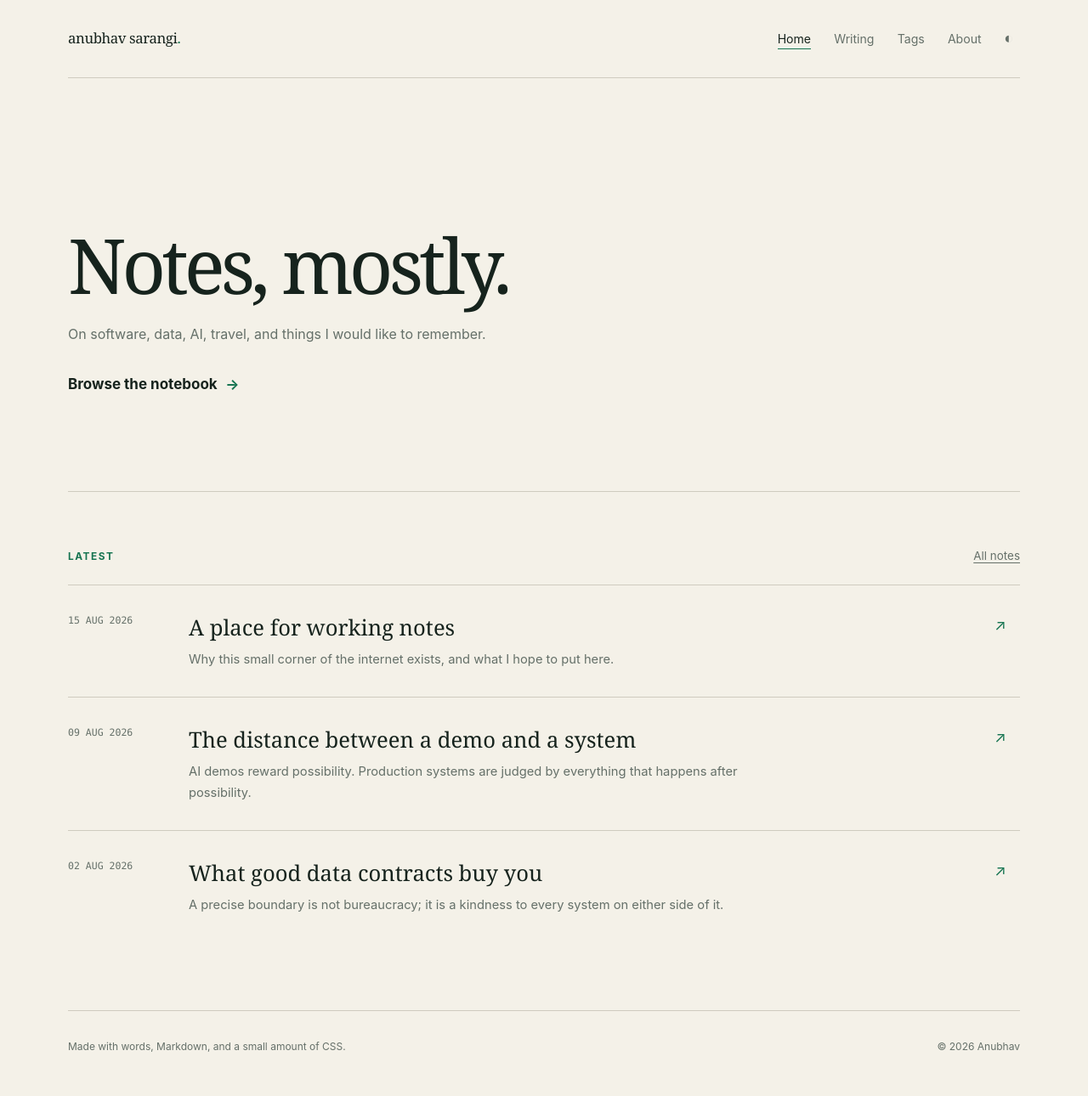
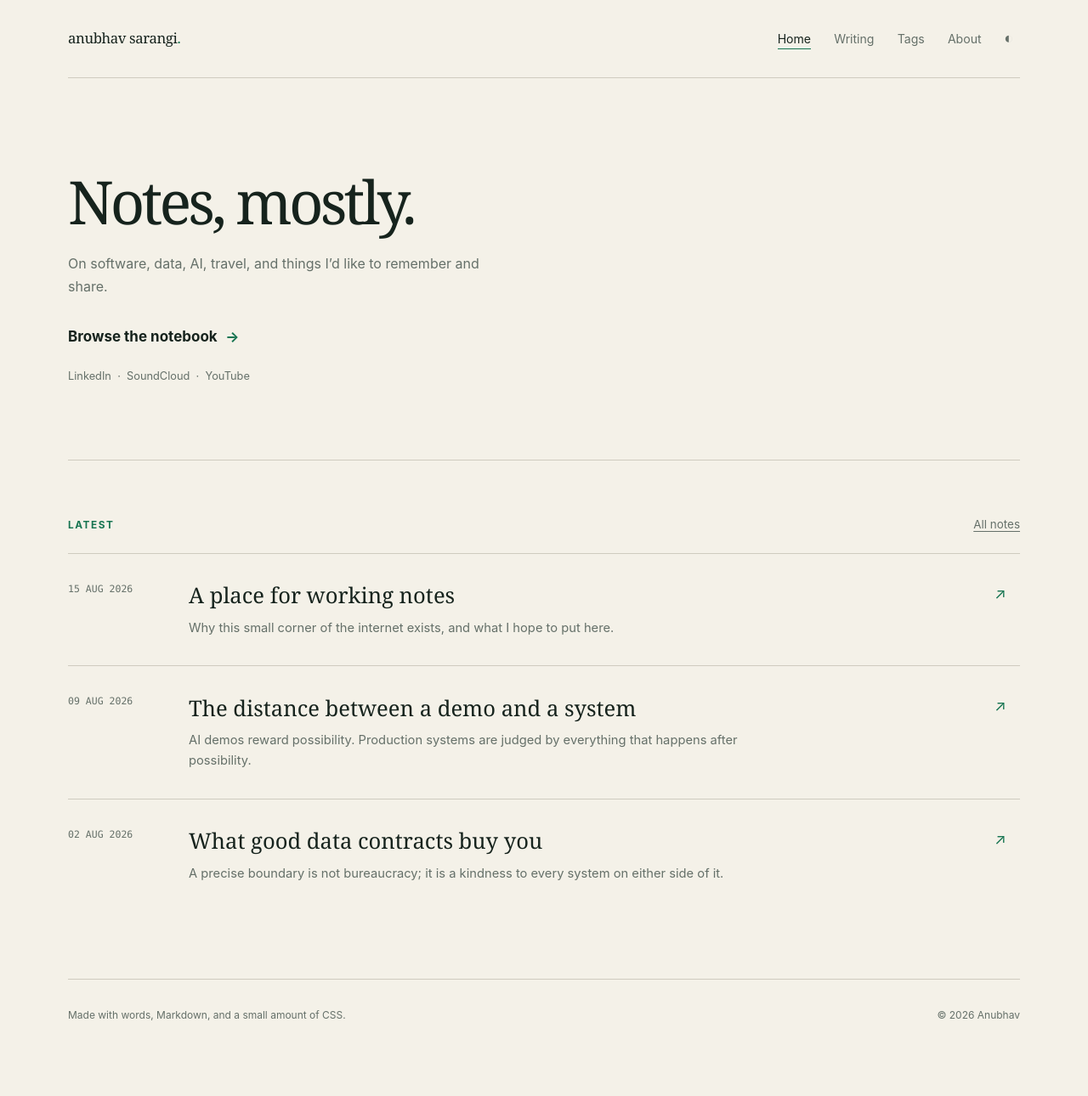
Before and after one commit to anubhavsarangi/anubhavsarangi.github.io, a Jekyll site: the page built from index.html, in a window 1280 px wide. Shown: the whole page at 85% size. Built offline with Jekyll 4.4.1, drawn with Linux system fonts in a browser that asks for light colours; after the commit the page ends 1253 px from its top, so only the background shows below that.

```diff
--- a/assets/css/main.css
+++ b/assets/css/main.css
@@ -86,7 +86,7 @@ nav a[aria-current="page"] { color: var(--ink); box-shadow: 0 1px 0 var(--accent
 .theme-toggle:hover,
 .theme-toggle:focus-visible { background: var(--paper-raised); color: var(--ink); }
 
-.hero { padding: clamp(6rem, 14vw, 11rem) 0 clamp(4.5rem, 9vw, 7rem); }
+.hero { padding: clamp(4rem, 9vw, 7rem) 0 clamp(3.5rem, 7vw, 5.5rem); }
 
 .eyebrow,
 .section-label {
@@ -110,6 +110,7 @@ nav a[aria-current="page"] { color: var(--ink); box-shadow: 0 1px 0 var(--accent
   letter-spacing: -.055em;
   line-height: .96;
 }
+.hero h1 { font-size: clamp(2.8rem, 5.5vw, 4.6rem); }
 
 .hero-copy {
   max-width: 500px;
@@ -123,6 +124,9 @@ nav a[aria-current="page"] { color: var(--ink); box-shadow: 0 1px 0 var(--accent
 .text-link span { display: inline-block; margin-left: .35rem; color: var(--accent); transition: transform .18s ease; }
 .text-link:hover span { transform: translateX(4px); }
 .quiet-link { color: var(--muted); font-size: .92rem; }
+.elsewhere { display: flex; flex-wrap: wrap; gap: .45rem; margin: 1.35rem 0 0; color: var(--muted); font-size: .8rem; }
+.elsewhere a { color: inherit; text-decoration: none; }
+.elsewhere a:hover { color: var(--accent); text-decoration: underline; }
 
 .recent { padding: 4rem 0 5rem; border-top: 1px solid var(--line); }
 
@@ -145,9 +149,11 @@ nav a[aria-current="page"] { color: var(--ink); box-shadow: 0 1px 0 var(--accent
 .post-row p { max-width: 690px; margin: 0; color: var(--muted); font-size: .92rem; }
 .row-arrow { color: var(--accent); font-size: 1.1rem; }
 
-.page-intro { max-width: 900px; padding: clamp(5rem, 10vw, 8rem) 0 4rem; }
+.page-intro { display: flex; align-items: flex-end; justify-content: space-between; gap: 3rem; max-width: 900px; padding: clamp(5rem, 10vw, 8rem) 0 4rem; }
+.page-intro > div { min-width: 0; }
 .page-intro h1 { font-size: clamp(3.2rem, 7vw, 6rem); }
 .page-intro > p:last-child { max-width: 630px; margin: 2rem 0 0; color: var(--muted); font-size: 1.12rem; }
+.profile-photo { width: clamp(110px, 15vw, 160px); aspect-ratio: 1; flex: 0 0 auto; border: 1px solid var(--line); border-radius: 50%; filter: grayscale(.22) saturate(.78) contrast(1.04); object-fit: cover; object-position: center; }
 
 .archive { padding: 0 0 7rem; }
 .tag-list { display: flex; flex-wrap: wrap; gap: .45rem; margin: 0 0 3.5rem; }
@@ -217,6 +223,7 @@ nav a[aria-current="page"] { color: var(--ink); box-shadow: 0 1px 0 var(--accent
   .tag-post { grid-template-columns: 1fr; gap: .35rem; }
   .site-footer { display: block; }
   .site-footer p + p { margin-top: .4rem; }
+  .page-intro { align-items: flex-start; flex-direction: column-reverse; gap: 1.75rem; }
 }
 
 @media (max-width: 430px) {
--- a/index.html
+++ b/index.html
@@ -4,10 +4,17 @@ title: Home
 ---
 <section class="hero">
   <h1>Notes, mostly.</h1>
-  <p class="hero-copy">On software, data, AI, travel, and things I would like to remember.</p>
+  <p class="hero-copy">On software, data, AI, travel, and things I’d like to remember and share.</p>
   <div class="hero-links">
     <a class="text-link" href="{{ '/writing/' | relative_url }}">Browse the notebook <span>→</span></a>
   </div>
+  <p class="elsewhere" aria-label="Elsewhere">
+    <a href="https://www.linkedin.com/in/anubhavsarangi/" rel="me noreferrer" target="_blank">LinkedIn</a>
+    <span aria-hidden="true">·</span>
+    <a href="https://soundcloud.com/zntrio" rel="noreferrer" target="_blank">SoundCloud</a>
+    <span aria-hidden="true">·</span>
+    <a href="https://www.youtube.com/channel/UCL3ZjBCQscUeYzxO_u_nLeg" rel="noreferrer" target="_blank">YouTube</a>
+  </p>
 </section>
 
 <section class="recent" aria-labelledby="recent-title">
```
Also changed, not shown: _posts/2025-04-07-memoir-the-search-for-search.md (added, +161 -0 lines), about.md (+13 -2 lines), assets/images/anubhav-profile.png (added).
